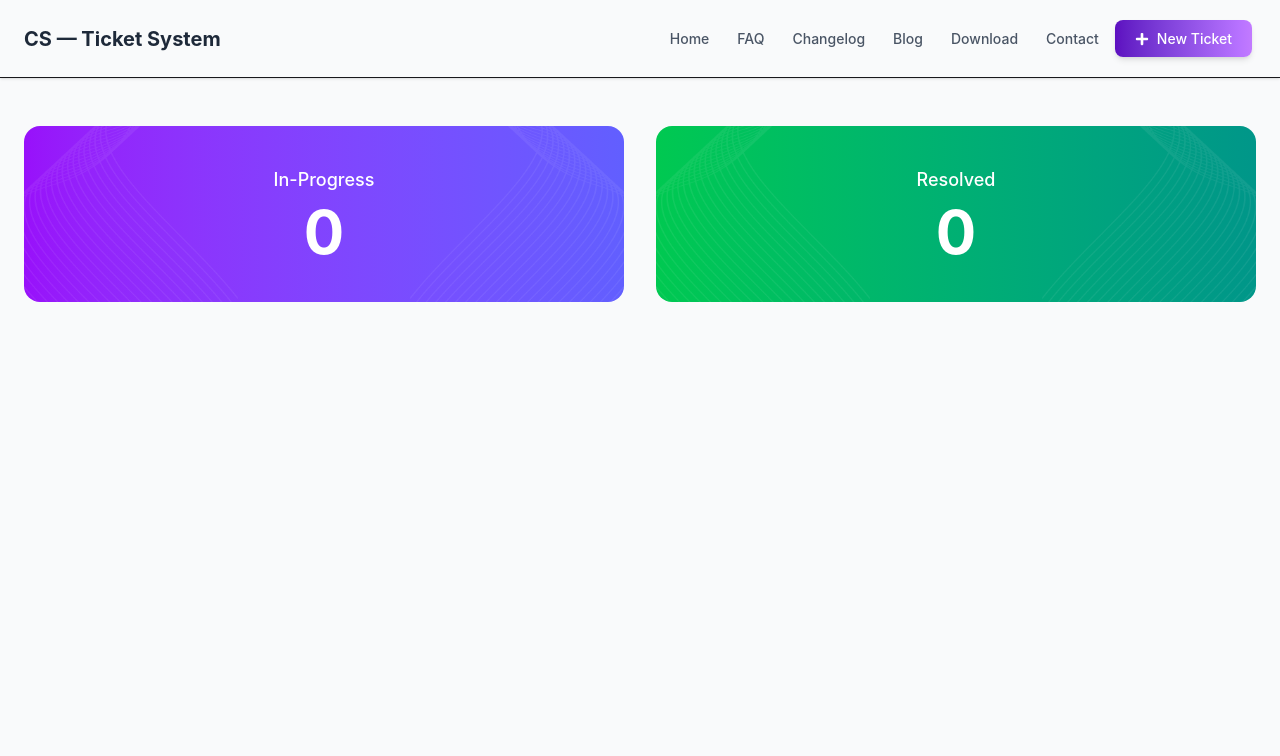
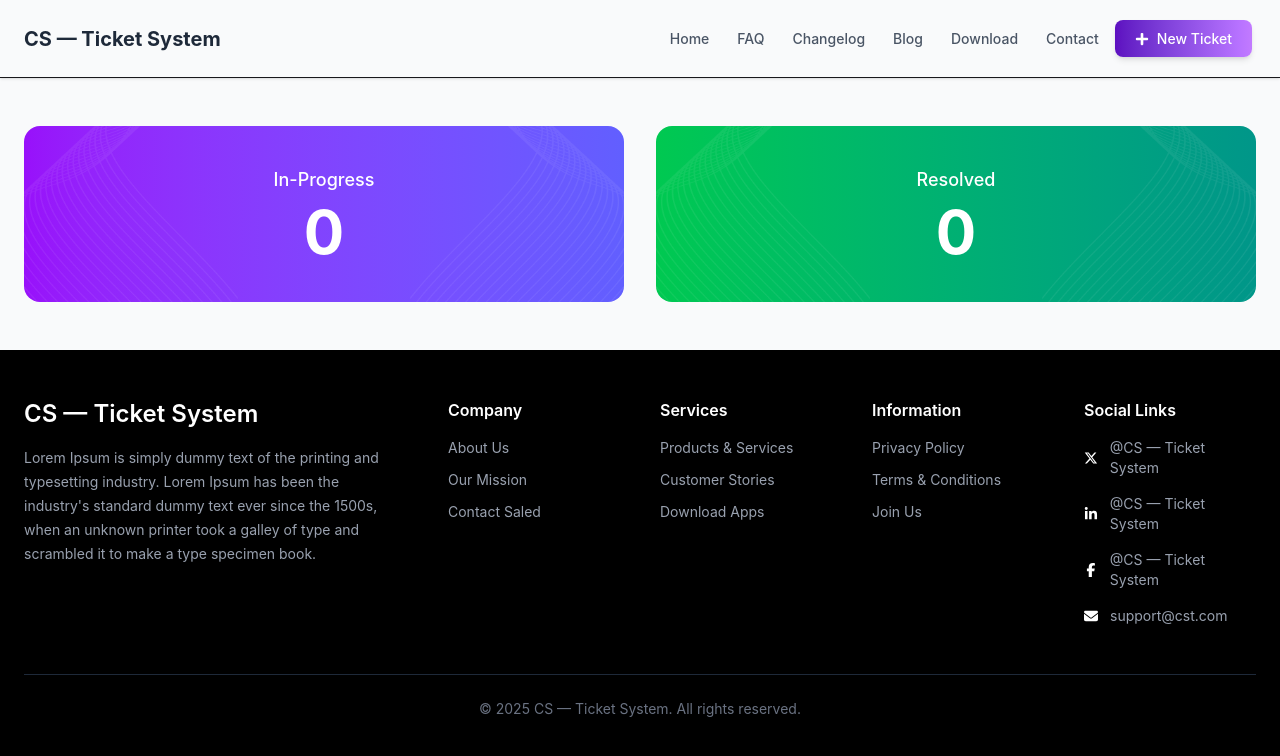
Before and after one commit to mdshimul101/customer-support-ticket-system, a React (Vite) app: page / in a window 1280 px wide. Shown: the top 756 px of the page. Built offline with nearby package versions, Linux system fonts and the light colour scheme.

Commit message:
Footer Component

```diff
--- a/src/App.jsx
+++ b/src/App.jsx
@@ -1,4 +1,5 @@
 import "./App.css";
+import Footer from "./components/Footer";
 import Navbar from "./components/Navbar";
 import StatusCards from "./components/StatusCards";
 
@@ -9,6 +10,7 @@ function App() {
       <div className="min-h-screen bg-gray-50">
         <Navbar />
         <StatusCards />
+        <Footer />
       </div>
     </>
   );
--- /dev/null
+++ b/src/components/Footer.jsx
@@ -0,0 +1,96 @@
+import React from "react";
+import {
+  FaXTwitter,
+  FaLinkedinIn,
+  FaFacebookF,
+  FaEnvelope,
+} from "react-icons/fa6";
+
+const Footer = () => {
+  return (
+    <footer className="bg-black text-gray-400 min-h-screen">
+      <div className="w-full px-6 py-12">
+        {/* Top Section */}
+        <div className="grid grid-cols-1 md:grid-cols-6  gap-10">
+          {/* Left Description */}
+          <div className="lg:col-span-2">
+            <h2 className="text-white text-2xl font-semibold mb-4">
+              CS — Ticket System
+            </h2>
+            <p className="text-sm leading-6 max-w-md">
+              Lorem Ipsum is simply dummy text of the printing and typesetting
+              industry. Lorem Ipsum has been the industry's standard dummy text
+              ever since the 1500s, when an unknown printer took a galley of
+              type and scrambled it to make a type specimen book.
+            </p>
+          </div>
+
+          {/* Company */}
+          <div>
+            <h3 className="text-white font-semibold mb-4">Company</h3>
+            <ul className="space-y-3 text-sm">
+              <li className="hover:text-white transition">About Us</li>
+              <li className="hover:text-white transition">Our Mission</li>
+              <li className="hover:text-white transition">Contact Saled</li>
+            </ul>
+          </div>
+
+          {/* Services */}
+          <div>
+            <h3 className="text-white font-semibold mb-4">Services</h3>
+            <ul className="space-y-3 text-sm">
+              <li className="hover:text-white transition">
+                Products & Services
+              </li>
+              <li className="hover:text-white transition">Customer Stories</li>
+              <li className="hover:text-white transition">Download Apps</li>
+            </ul>
+          </div>
+
+          {/* Information */}
+          <div>
+            <h3 className="text-white font-semibold mb-4">Information</h3>
+            <ul className="space-y-3 text-sm">
+              <li className="hover:text-white transition">Privacy Policy</li>
+              <li className="hover:text-white transition">
+                Terms & Conditions
+              </li>
+              <li className="hover:text-white transition">Join Us</li>
+            </ul>
+          </div>
+          {/* Social Links */}
+          <div className="">
+            <div className="">
+              <h3 className="text-white font-semibold mb-4">Social Links</h3>
+              <ul className="space-y-4 text-sm">
+                <li className="flex items-center gap-3 hover:text-white transition">
+                  <FaXTwitter className="text-white" />
+                  @CS — Ticket System
+                </li>
+                <li className="flex items-center gap-3 hover:text-white transition">
+                  <FaLinkedinIn className="text-white" />
+                  @CS — Ticket System
+                </li>
+                <li className="flex items-center gap-3 hover:text-white transition">
+                  <FaFacebookF className="text-white" />
+                  @CS — Ticket System
+                </li>
+                <li className="flex items-center gap-3 hover:text-white transition">
+                  <FaEnvelope className="text-white" />
+                  support@cst.com
+                </li>
+              </ul>
+            </div>
+          </div>
+        </div>
+
+        {/* Divider */}
+        <div className="border-t border-gray-800 mt-12 pt-6 text-center text-sm text-gray-500">
+          © 2025 CS — Ticket System. All rights reserved.
+        </div>
+      </div>
+    </footer>
+  );
+};
+
+export default Footer;
```
